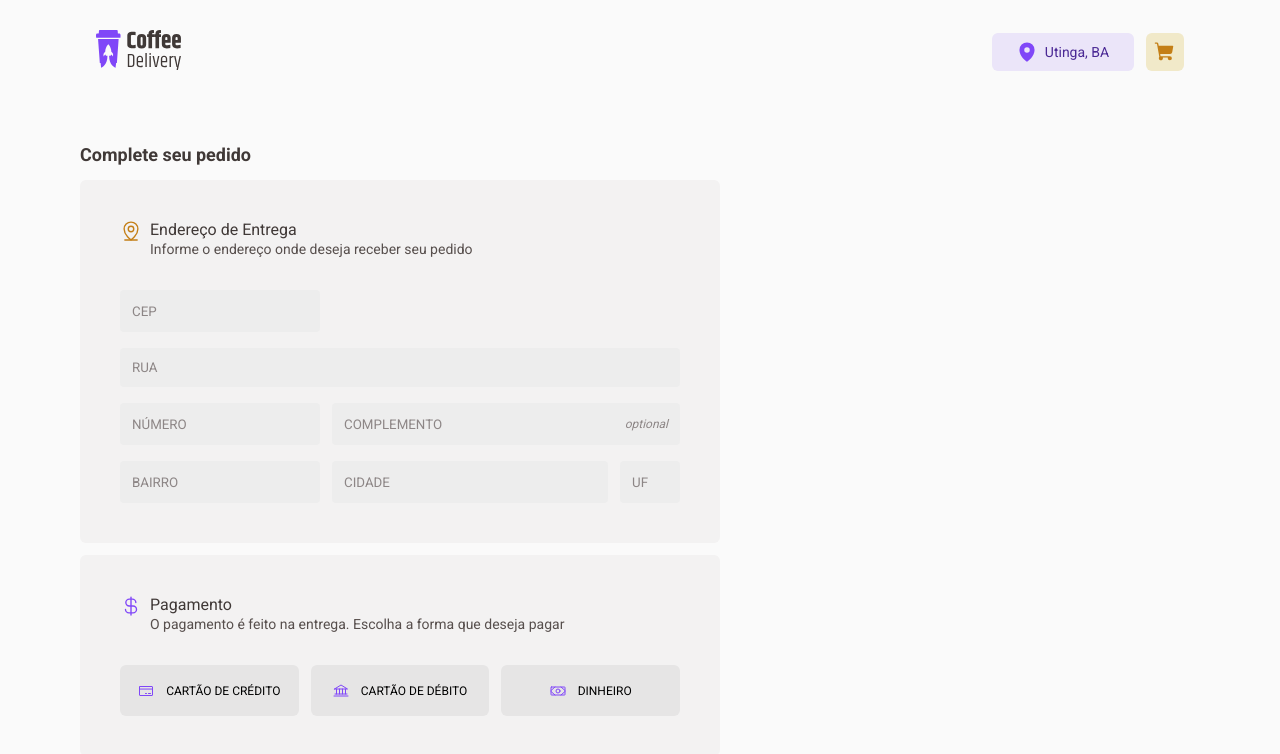
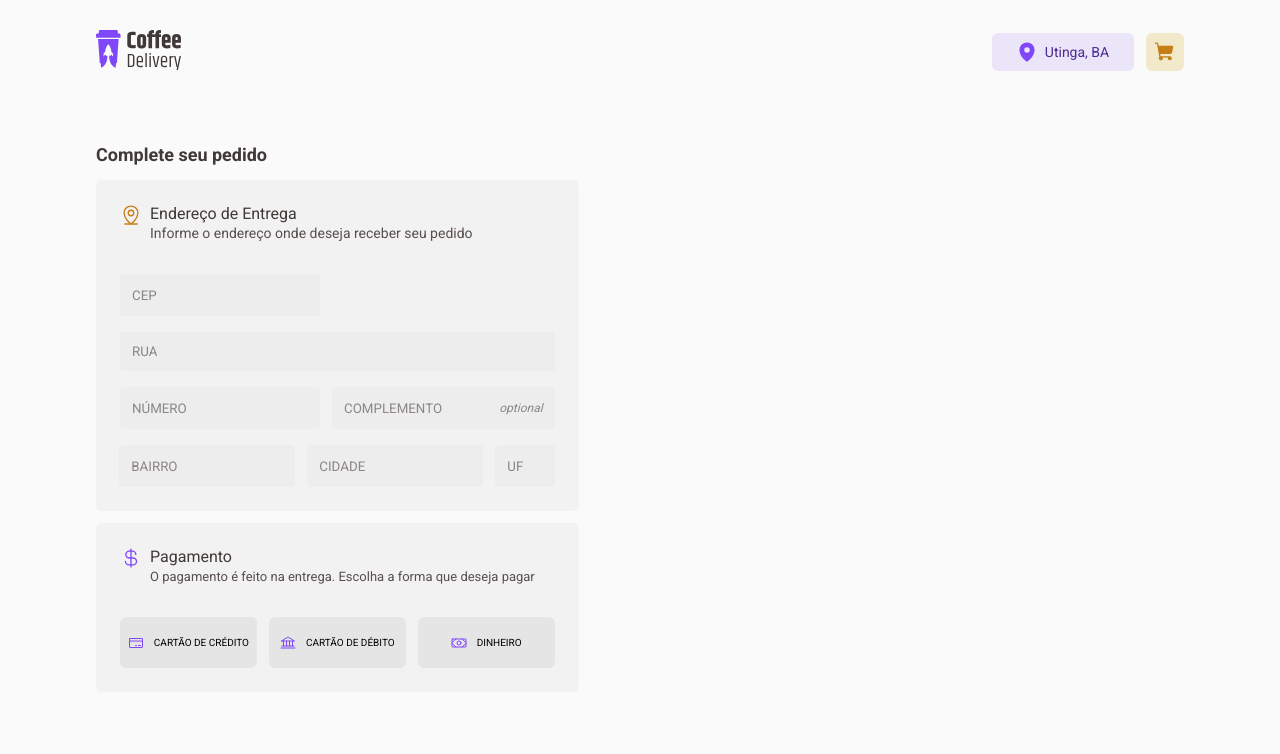
Before and after one commit to OJailson17/coffee-delivery, a React (Vite) app: page /checkout in a window 1280 px wide. Shown: the top 754 px of the page. Built offline with nearby package versions, Linux system fonts and the light colour scheme.

Commit message:
style: make checkout responsive for small desktop

```diff
--- a/src/pages/Checkout/styles.ts
+++ b/src/pages/Checkout/styles.ts
@@ -1,4 +1,5 @@
 import styled from 'styled-components';
+import { device } from '../../styles/breakpoints';
 
 export const CheckoutContainer = styled.main`
 	width: 100%;
@@ -17,10 +18,16 @@ export const CheckoutContainer = styled.main`
 		font-size: 1.125rem;
 		margin-bottom: 0.938rem;
 	}
+
+	@media ${device.laptop} and (max-width: 1300px) {
+		width: 85%;
+		gap: 0;
+	}
 `;
 
 export const CheckoutAddress = styled.div`
-	width: 40rem;
+	width: 100%;
+	max-width: 40rem;
 	padding: 2.5rem;
 
 	display: flex;
@@ -42,6 +49,12 @@ export const CheckoutAddress = styled.div`
 		span {
 			font-size: 0.875rem;
 		}
+	}
+
+	@media ${device.laptop} and (max-width: 1300px) {
+		width: 95%;
+		/* background-color: red; */
+		padding: 1.5rem;
 	}
 `;
 
@@ -171,6 +184,26 @@ export const CheckoutPaymentMethodContainer = styled.div`
 			}
 		}
 	}
+
+	@media ${device.laptop} and (max-width: 1300px) {
+		width: 95%;
+		/* background-color: green; */
+		padding: 1.5rem;
+
+		& .payment-method-title {
+			span {
+				font-size: 0.813rem;
+			}
+		}
+
+		& .methods {
+			button {
+				/* background-color: orange; */
+				font-size: 0.625rem;
+				gap: 0.625rem;
+			}
+		}
+	}
 `;
 
 export const SelectedItemsContainer = styled.div`
@@ -183,6 +216,12 @@ export const SelectedItemsContainer = styled.div`
 	background-color: red;
 	background-color: ${props => props.theme.colors['base-card']};
 	border-radius: 6px 44px 6px 44px;
+
+	@media ${device.laptop} and (max-width: 1300px) {
+		width: 95%;
+		padding: 2rem;
+		/* background-color: red; */
+	}
 `;
 
 export const CheckoutPriceList = styled.div`
```
